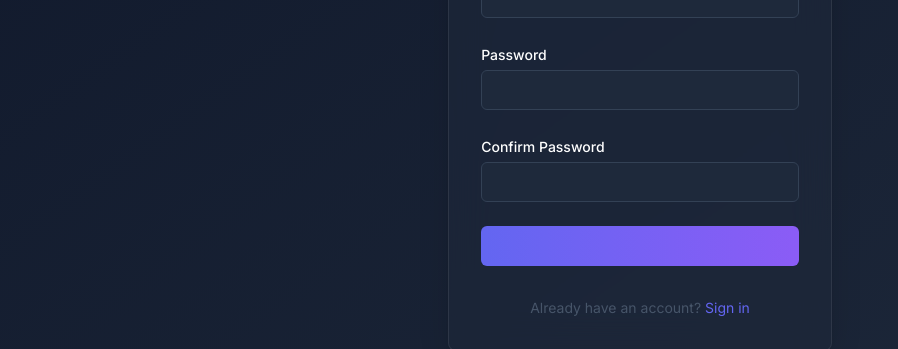
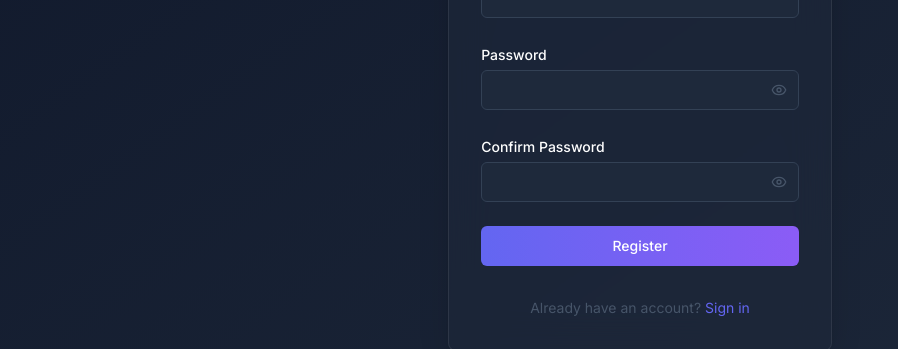
Before and after one commit to Rahim10020/DocClassifier, a Next.js app: page /register in a window 1280 px wide. Shown: the part 446-795 px from the top of the page, without its empty margins (0-898 px from the left). Built offline with nearby package versions, Linux system fonts and the light colour scheme.

Commit message:
masquage et affichage du mot de passe

```diff
--- a/src/app/(auth)/login/page.tsx
+++ b/src/app/(auth)/login/page.tsx
@@ -8,7 +8,7 @@ export const metadata: Metadata = {
 
 export default function LoginPage() {
     return (
-        <div className="min-h-screen flex items-center justify-center">
+        <div className="flex items-center justify-center">
             <div className="glass-card p-8 rounded-lg shadow-pronounced max-w-md w-full space-y-8">
                 <div className="text-center">
                     <h2 className="mt-6 text-3xl font-bold text-primary">Sign in</h2>
--- a/src/components/auth/LoginForm.tsx
+++ b/src/components/auth/LoginForm.tsx
@@ -9,13 +9,14 @@ import { Button } from '@/components/ui/button';
 import { Input } from '@/components/ui/input';
 import { Label } from '@/components/ui/label';
 import toast from 'react-hot-toast';
-import { Loader2 } from 'lucide-react';
+import { Loader2, Eye, EyeOff } from 'lucide-react';
 
 export default function LoginForm() {
     const { register, handleSubmit, formState: { errors } } = useForm<LoginFormData>({
         resolver: zodResolver(loginSchema),
     });
     const [loading, setLoading] = useState(false);
+    const [showPassword, setShowPassword] = useState(false);
 
     const onSubmit = async (data: LoginFormData) => {
         setLoading(true);
@@ -43,7 +44,25 @@ export default function LoginForm() {
             </div>
             <div>
                 <Label htmlFor="password">Password</Label>
-                <Input id="password" type="password" {...register('password')} className="mt-1" />
+                <div className="relative mt-1">
+                    <Input
+                        id="password"
+                        type={showPassword ? "text" : "password"}
+                        {...register('password')}
+                        className="pr-10"
+                    />
+                    <button
+                        type="button"
+                        onClick={() => setShowPassword(!showPassword)}
+                        className="absolute inset-y-0 right-0 pr-3 flex items-center"
+                    >
+                        {showPassword ? (
+                            <EyeOff className="h-4 w-4 text-muted-foreground hover:text-foreground" />
+                        ) : (
+                            <Eye className="h-4 w-4 text-muted-foreground hover:text-foreground" />
+                        )}
+                    </button>
+                </div>
                 {errors.password && <p className="mt-1 text-sm text-destructive">{errors.password.message}</p>}
             </div>
             <Button type="submit" disabled={loading} className="w-full">
--- a/src/components/auth/RegisterForm.tsx
+++ b/src/components/auth/RegisterForm.tsx
@@ -8,13 +8,15 @@ import { Button } from '@/components/ui/button';
 import { Input } from '@/components/ui/input';
 import { Label } from '@/components/ui/label';
 import toast from 'react-hot-toast';
-import { Loader2 } from 'lucide-react';
+import { Loader2, Eye, EyeOff } from 'lucide-react';
 
 export default function RegisterForm() {
     const { register, handleSubmit, formState: { errors } } = useForm<RegisterFormData>({
         resolver: zodResolver(registerSchema),
     });
     const [loading, setLoading] = useState(false);
+    const [showPassword, setShowPassword] = useState(false);
+    const [showConfirmPassword, setShowConfirmPassword] = useState(false);
 
     const onSubmit = async (data: RegisterFormData) => {
         setLoading(true);
@@ -49,12 +51,48 @@ export default function RegisterForm() {
             </div>
             <div>
                 <Label htmlFor="password">Password</Label>
-                <Input id="password" type="password" {...register('password')} className="mt-1" />
+                <div className="relative mt-1">
+                    <Input
+                        id="password"
+                        type={showPassword ? "text" : "password"}
+                        {...register('password')}
+                        className="pr-10"
+                    />
+                    <button
+                        type="button"
+                        onClick={() => setShowPassword(!showPassword)}
+                        className="absolute inset-y-0 right-0 pr-3 flex items-center"
+                    >
+                        {showPassword ? (
+                            <EyeOff className="h-4 w-4 text-muted-foreground hover:text-foreground" />
+                        ) : (
+                            <Eye className="h-4 w-4 text-muted-foreground hover:text-foreground" />
+                        )}
+                    </button>
+                </div>
                 {errors.password && <p className="mt-1 text-sm text-destructive">{errors.password.message}</p>}
             </div>
             <div>
                 <Label htmlFor="confirmPassword">Confirm Password</Label>
-                <Input id="confirmPassword" type="password" {...register('confirmPassword')} className="mt-1" />
+                <div className="relative mt-1">
+                    <Input
+                        id="confirmPassword"
+                        type={showConfirmPassword ? "text" : "password"}
+                        {...register('confirmPassword')}
+                        className="pr-10"
+                    />
+                    <button
+                        type="button"
+                        onClick={() => setShowConfirmPassword(!showConfirmPassword)}
+                        className="absolute inset-y-0 right-0 pr-3 flex items-center"
+                    >
+                        {showConfirmPassword ? (
+                            <EyeOff className="h-4 w-4 text-muted-foreground hover:text-foreground" />
+                        ) : (
+                            <Eye className="h-4 w-4 text-muted-foreground hover:text-foreground" />
+                        )}
+                    </button>
+                </div>
                 {errors.confirmPassword && <p className="mt-1 text-sm text-destructive">{errors.confirmPassword.message}</p>}
             </div>
             <Button type="submit" disabled={loading} className="w-full">
--- a/src/components/ui/button.tsx
+++ b/src/components/ui/button.tsx
@@ -50,7 +50,9 @@ const Button = React.forwardRef<HTMLButtonElement, ButtonProps>(
                 className={buttonClasses}
                 ref={ref}
                 {...props}
-            />
+            >
+                {children}
+            </button>
         );
     }
 );
--- a/src/lib/validators/authSchemas.ts
+++ b/src/lib/validators/authSchemas.ts
@@ -4,7 +4,7 @@ export const registerSchema = z
     .object({
         email: z.string().email('Invalid email address'),
         name: z.string().min(1, 'Name is required').optional(),
-        password: z.string().min(8, 'Password must be at least 8 characters'),
+        password: z.string().min(1, 'Password is required'),
         confirmPassword: z.string(),
     })
     .refine((data) => data.password === data.confirmPassword, {
@@ -18,5 +18,5 @@ export type LoginFormData = z.infer<typeof loginSchema>;
 
 export const loginSchema = z.object({
     email: z.string().email('Invalid email address'),
-    password: z.string().min(8, 'Password must be at least 8 characters'),
+    password: z.string().min(1, 'Password is required'),
 });
```
